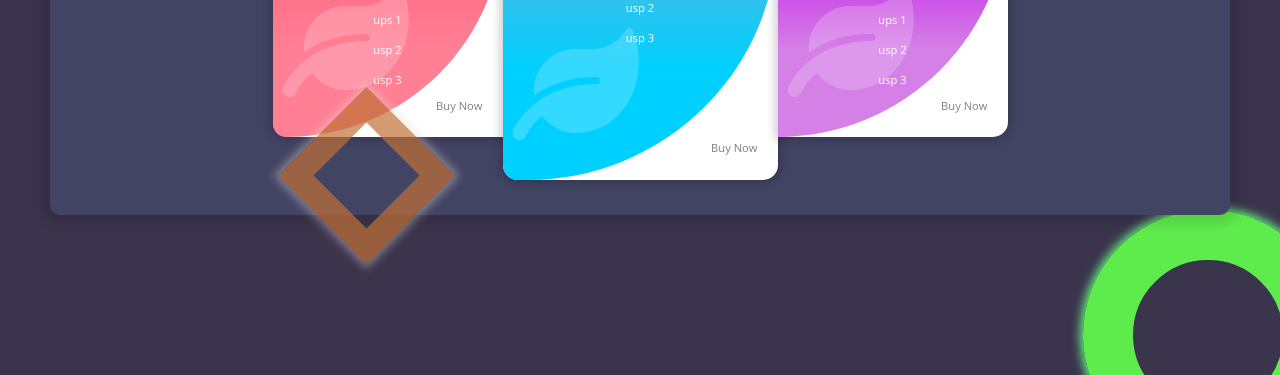
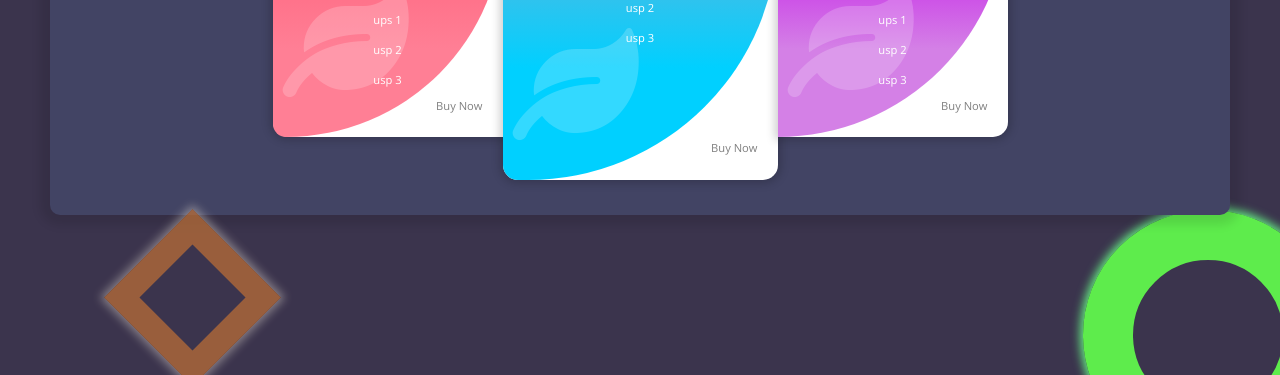
Before and after one commit to verdansk/open-component, a plain HTML site: page open-component/index.html in a window 1280 px wide. Shown: the part 425-800 px from the top of the page. Drawn offline with nearby package versions, Linux system fonts and the light colour scheme.

Commit message:
changed shape square bottom

```diff
--- a/open-component/css/components/shapes.css
+++ b/open-component/css/components/shapes.css
@@ -36,8 +36,8 @@
   width: 75;
   border: 25px solid rgb(193 113 54 / 70%);
   position: absolute;
-  bottom: 137px;
-  left: 304px;
+  bottom: 15px;
+  left: 130px;
   box-shadow: 0px 0px 10px 3px rgb(228 219 207 / 45%);
   transform: rotate(45deg);
   z-index: 1;
```
